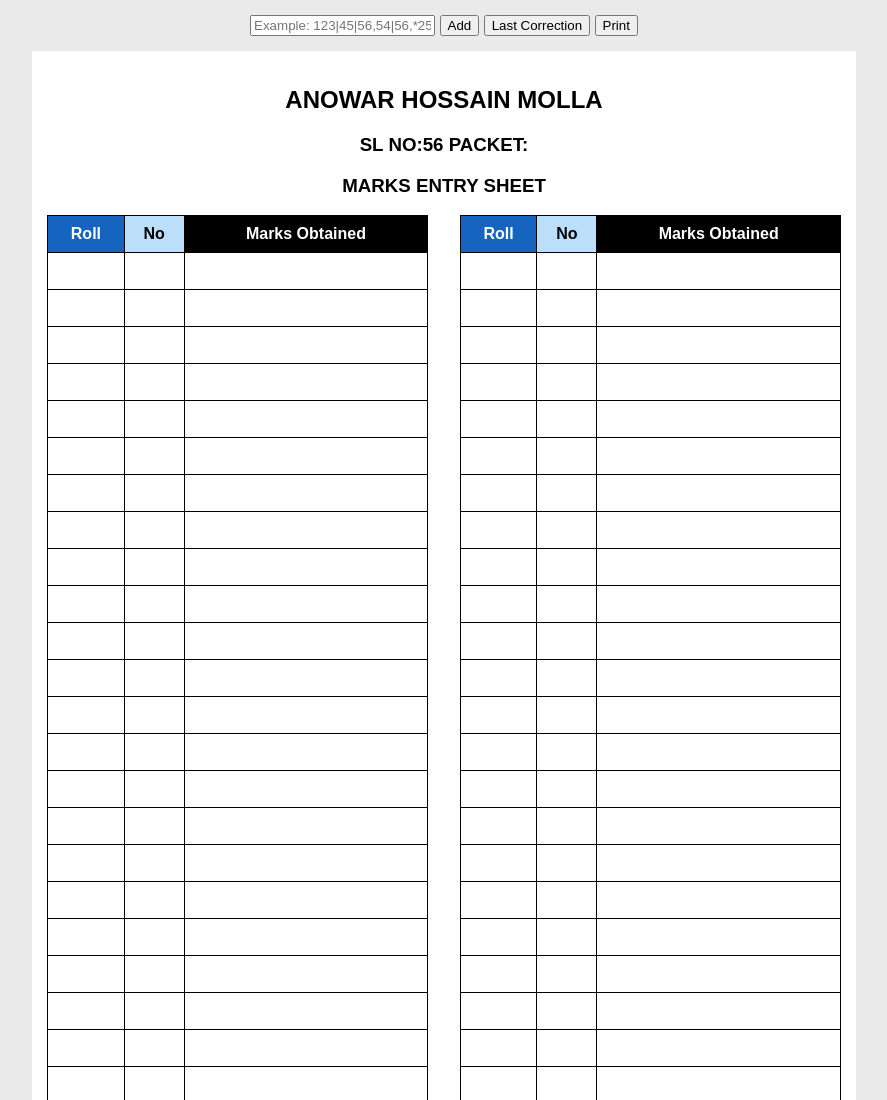
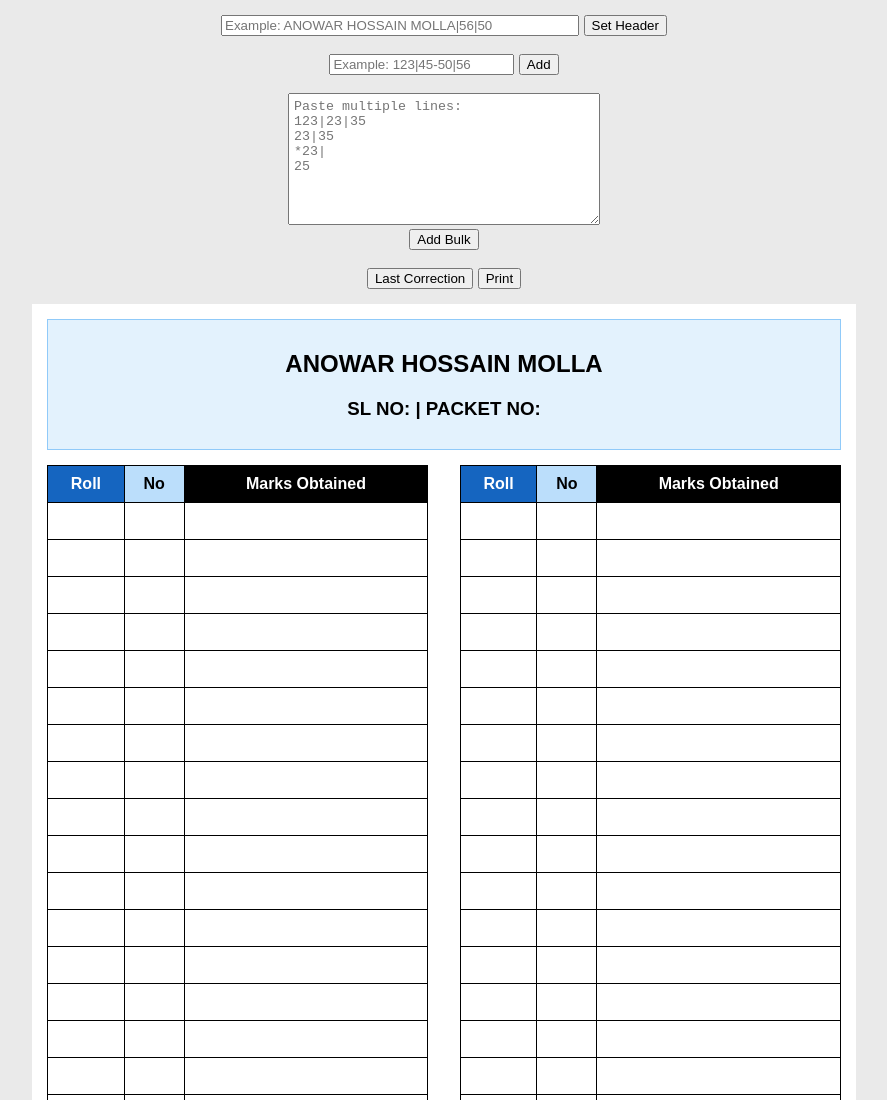
Before and after one commit to rohanadisha-oss/Marks-Entry-Table, a plain HTML site: page index.html in a window 1280 px wide. Shown: the top 1100 px of the page, without its empty margins (196-1083 px from the left). Drawn offline with Linux system fonts and the light colour scheme.

Commit message:
Update index.html

```diff
--- a/index.html
+++ b/index.html
@@ -2,7 +2,7 @@
 <html lang="en">
 <head>
 <meta charset="UTF-8">
-<title>Multi Page Marks Entry Sheet</title>
+<title>Professional Multi Page Marks Sheet</title>
 
 <style>
 @page{
@@ -27,6 +27,9 @@ body{
 .header{
   text-align:center;
   margin-bottom:15px;
+  padding:10px;
+  background:#e3f2fd;   /* Light Blue */
+  border:1px solid #90caf9;
 }
 
 .tables{
@@ -51,7 +54,6 @@ th,td{
   height:26px;
 }
 
-/* HEADER ROW COLORS */
 th.roll-head{
   background:#1565c0;
   color:#fff;
@@ -66,7 +68,6 @@ th.marks-head{
   color:#fff;
 }
 
-/* DATA COLORS */
 .roll{
   background:#1565c0;
   color:#fff;
@@ -92,13 +93,15 @@ th.marks-head{
   margin:15px;
 }
 
+textarea{
+  width:300px;
+  height:120px;
+  padding:5px;
+}
+
 @media print{
-  body{
-    background:#fff;
-  }
-  .control{
-    display:none;
-  }
+  body{ background:#fff; }
+  .control{ display:none; }
 
   th, td{
     -webkit-print-color-adjust: exact;
@@ -116,10 +119,35 @@ th.marks-head{
 <body>
 
 <div class="control">
-  <input type="text" id="entry" placeholder="Example: 123|45|56,54|56,*25|">
+
+  <!-- NEW HEADER INPUT -->
+  <input type="text" id="headerInput"
+  placeholder="Example: ANOWAR HOSSAIN MOLLA|56|50"
+  style="width:350px;">
+  <button onclick="updateHeader()">Set Header</button>
+
+  <br><br>
+
+  <!-- ORIGINAL SIMPLE INPUT -->
+  <input type="text" id="entry" placeholder="Example: 123|45-50|56">
   <button onclick="addData()">Add</button>
+
+  <br><br>
+
+  <!-- BULK INPUT -->
+  <textarea id="bulkInput" placeholder="Paste multiple lines:
+123|23|35
+23|35
+*23|
+25"></textarea>
+  <br>
+  <button onclick="addBulkData()">Add Bulk</button>
+
+  <br><br>
+
   <button onclick="lastSwitch()">Last Correction</button>
   <button onclick="window.print()">Print</button>
+
 </div>
 
 <div id="pagesContainer"></div>
@@ -130,6 +158,26 @@ const firstPageRows = 27;
 const otherPageRows = 30;
 let savedEntries = [];
 
+let headerName = "ANOWAR HOSSAIN MOLLA";
+let headerSL = "";
+let headerPacket = "";
+
+/* HEADER UPDATE */
+function updateHeader(){
+  let val = document.getElementById("headerInput").value.trim();
+  if(!val) return;
+
+  let parts = val.split("|");
+
+  headerName = parts[0] || "";
+  headerSL = parts[1] || "";
+  headerPacket = parts[2] || "";
+
+  renderPages();
+  document.getElementById("headerInput").value="";
+}
+
+/* ORIGINAL PARSE LOGIC (UNCHANGED) */
 function parseInput(input){
   let roll="", no="", marks="";
   let redMark=false;
@@ -173,7 +221,22 @@ function addData(){
   document.getElementById("entry").value="";
 }
 
-/* ✅ LAST CORRECTION SWITCH */
+function addBulkData(){
+  let bulkText=document.getElementById("bulkInput").value.trim();
+  if(!bulkText) return;
+
+  let lines = bulkText.split("\n");
+
+  lines.forEach(line=>{
+    if(line.trim()){
+      savedEntries.push(parseInput(line.trim()));
+    }
+  });
+
+  renderPages();
+  document.getElementById("bulkInput").value="";
+}
+
 function lastSwitch(){
   if(savedEntries.length===0) return;
 
@@ -208,7 +271,10 @@ function renderPages(){
     if(pageNumber===0){
       let header=document.createElement("div");
       header.className="header";
-      header.innerHTML="<h2>ANOWAR HOSSAIN MOLLA</h2><h3>SL NO:56 PACKET:</h3><h3>MARKS ENTRY SHEET</h3>";
+      header.innerHTML=`
+        <h2>${headerName}</h2>
+        <h3>SL NO: ${headerSL} | PACKET NO: ${headerPacket}</h3>
+      `;
       page.appendChild(header);
     }
 
```
